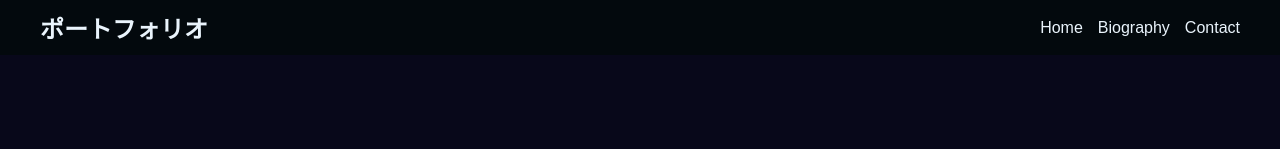
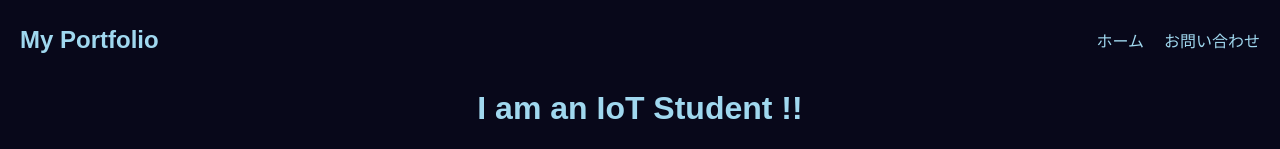
Before and after one commit to HibikiKobayashii/portforio, a Next.js app: page / in a window 1280 px wide. Shown: the top 149 px of the page. Built offline with nearby package versions, Linux system fonts and the light colour scheme.

Commit message:
Update Header.tsx

```diff
--- a/app/components/Header.tsx
+++ b/app/components/Header.tsx
@@ -1,76 +1,48 @@
-"use client";
+import Link from "next/link"; // Next.jsのリンクコンポーネントをインポート
 
-import React from "react";
-
-const Header: React.FC = () => {
+const Header = () => {
   return (
-    <header style={headerStyle}>
-      <div style={containerStyle}>
-        <h1 style={logoStyle}>ポートフォリオ</h1>
-        <nav>
-          <ul style={navListStyle}>
-            <li style={navItemStyle}>
-              <a href="#" style={linkStyle}>
-                Home
-              </a>
-            </li>
-            <li style={navItemStyle}>
-              <a href="#" style={linkStyle}>
-                Biography
-              </a>
-            </li>
-            <li style={navItemStyle}>
-              <a href="#" style={linkStyle}>
-                Contact
-              </a>
-            </li>
-          </ul>
-        </nav>
-      </div>
+    <header
+      style={{
+        position: "fixed",
+        top: 0,
+        width: "100%",
+        backgroundColor: "#08081a",
+        padding: "10px 20px",
+        display: "flex",
+        justifyContent: "space-between",
+        alignItems: "center",
+        zIndex: 1000,
+      }}
+    >
+      <h1 style={{ color: "#a0d8ef", fontSize: "24px" }}>My Portfolio</h1>
+      <nav>
+        <ul
+          style={{
+            listStyle: "none",
+            margin: 0,
+            padding: 0,
+            display: "flex",
+            gap: "20px",
+          }}
+        >
+          <li>
+            <Link href="/" style={{ color: "#a0d8ef", textDecoration: "none" }}>
+              ホーム
+            </Link>
+          </li>
+          <li>
+            <Link
+              href="/contact" // contact.tsxへのリンク
+              style={{ color: "#a0d8ef", textDecoration: "none" }}
+            >
+              お問い合わせ
+            </Link>
+          </li>
+        </ul>
+      </nav>
     </header>
   );
 };
 
-const headerStyle: React.CSSProperties = {
-  backgroundColor: "#03090d",
-  color: "#eaf4fc",
-  padding: "10px 20px",
-  position: "sticky",
-  top: 0,
-  zIndex: 1000,
-  width: "100%", // ヘッダーを画面全幅に
-};
-
-const containerStyle: React.CSSProperties = {
-  display: "flex",
-  justifyContent: "space-between",
-  alignItems: "center",
-  margin: "0 auto", // 要素を中央揃え
-  maxWidth: "1200px", // コンテンツの最大幅を指定
-};
-
-const logoStyle: React.CSSProperties = {
-  fontSize: "1.5rem",
-  margin: 0,
-};
-
-const navListStyle: React.CSSProperties = {
-  listStyle: "none",
-  display: "flex",
-  gap: "15px",
-  margin: 0,
-  padding: 0,
-};
-
-const navItemStyle: React.CSSProperties = {
-  display: "inline",
-};
-
-const linkStyle: React.CSSProperties = {
-  color: "#eaf4fc",
-  textDecoration: "none",
-  fontSize: "1rem",
-  transition: "color 0.3s ease",
-};
-
 export default Header;
```
